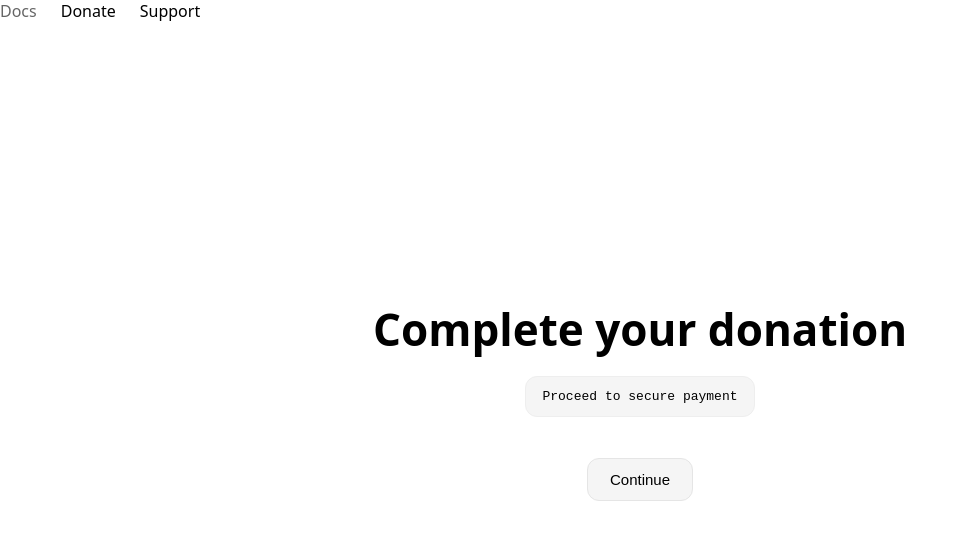
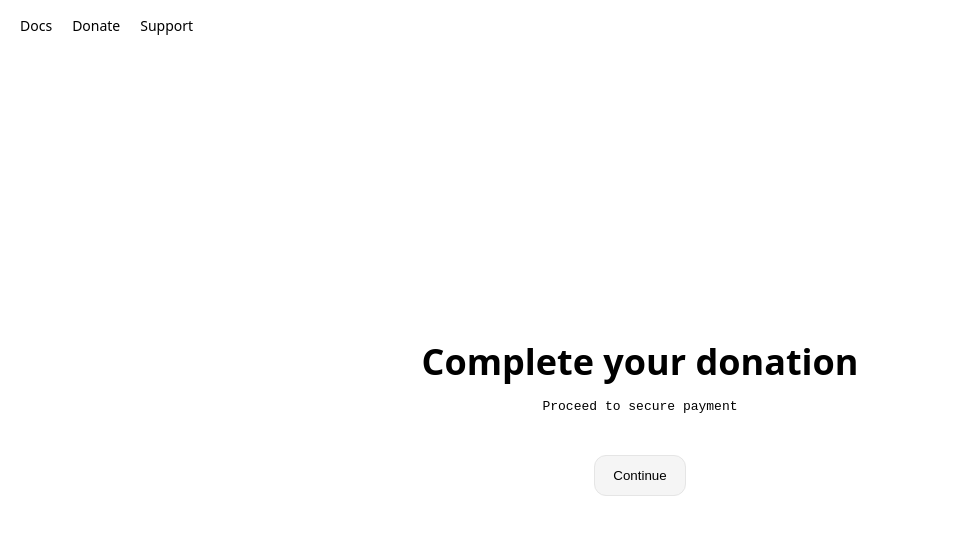
Before and after one commit to sreemn/Guard, a website: page index.html in a window 1280 px wide. Both pictures are taken after a click on the link "Donate". Shown: the whole page, without its empty margins (0-966 px from the left). Drawn offline with Linux system fonts and the light colour scheme.

Commit message:
Update index.html

```diff
--- a/index.html
+++ b/index.html
@@ -2,13 +2,13 @@
 <html lang="en">
 <head>
   <meta charset="UTF-8" />
-  <meta name="viewport" content="width=device-width, initial-scale=1.0" />
+  <meta name="viewport" content="width=device-width, initial-scale=1.0"/>
   <title>Vylee</title>
 
   <style>
     body {
       margin: 0;
-      font-family: ui-sans-serif, system-ui, sans-serif, Apple Color Emoji, Segoe UI Emoji, Segoe UI Symbol, Noto Color Emoji;
+      font-family: ui-sans-serif, system-ui, sans-serif;
       background: #fff;
       color: #000;
       display: flex;
@@ -26,9 +26,8 @@
 
     .nav-left {
       display: flex;
-      gap: 16px;
+      gap: 20px;
       font-weight: 500;
-      flex-wrap: wrap;
     }
 
     .nav-left a {
@@ -52,17 +51,15 @@
     }
 
     h1 {
-      font-size: 32px;
+      font-size: 36px;
       font-weight: 600;
       margin: 0;
-      line-height: 1.2;
     }
 
     .sub {
       margin-top: 10px;
       font-size: 15px;
       color: #666;
-      max-width: 400px;
     }
 
     .btn {
@@ -73,7 +70,6 @@
       background: #f5f5f5;
       cursor: pointer;
       transition: 0.2s;
-      font-size: 14px;
     }
 
     .btn:hover {
@@ -93,75 +89,31 @@
       font-size: 14px;
     }
 
-    .success {
-      color: #16a34a;
-    }
-
-    .failed {
-      color: #dc2626;
-    }
-
-    pre {
-      margin-top: 20px;
-      padding: 12px 16px;
-      background: #f5f5f5;
-      border-radius: 12px;
-      border: 1px solid #eee;
-      font-size: 13px;
-      overflow-x: auto;
-    }
-
-    code {
-      font-family: monospace;
-    }
-
-    @media (min-width: 768px) {
-      h1 {
-        font-size: 44px;
-      }
-
-      .sub {
-        font-size: 16px;
-      }
-
-      .nav {
-        padding: 20px 40px;
-      }
-
-      .nav-left {
-        gap: 24px;
-      }
-
-      .btn {
-        font-size: 15px;
-        padding: 12px 22px;
-      }
-    }
+    .success { color: #16a34a; }
+    .failed { color: #dc2626; }
   </style>
 </head>
 
 <body>
-<div class="nav-left">
-  <a href="https://vylee.vercel.app/docs">Docs</a>
-  <a href="#" onclick="showPayment()">Donate</a>
-  <a href="https://discord.gg/2edfghjkh" target="_blank">Support</a>
-</div>
+
+  <div class="nav">
+    <div class="nav-left">
+      <a href="https://vylee.vercel.app/docs">Docs</a>
+      <a href="#" onclick="showPayment(); return false;">Donate</a>
+      <a href="https://discord.gg/2edfghjkh" target="_blank">Support</a>
+    </div>
+  </div>
 
   <div id="home" class="container page active">
     <h1>Start building with Vylee</h1>
-    <div class="sub">
-      Designed to work seamlessly.
-    </div>
+    <div class="sub">Designed to work seamlessly.</div>
     <button class="btn" onclick="showPayment()">Donate</button>
   </div>
 
   <div id="payment" class="container page">
     <h1>Complete your donation</h1>
-
     <pre><code>Proceed to secure payment</code></pre>
-
     <button class="btn" onclick="pay()">Continue</button>
-
     <div id="status" class="status"></div>
   </div>
 
@@ -185,17 +137,18 @@
       if (status === "success") {
         showPayment();
         el.innerText = "Payment successful.";
-        el.classList.add("success");
+        el.className = "status success";
       }
 
       if (status === "failed") {
         showPayment();
         el.innerText = "Payment failed. Please try again!";
-        el.classList.add("failed");
+        el.className = "status failed";
       }
     }
 
     checkStatus();
   </script>
+
 </body>
 </html>
```
